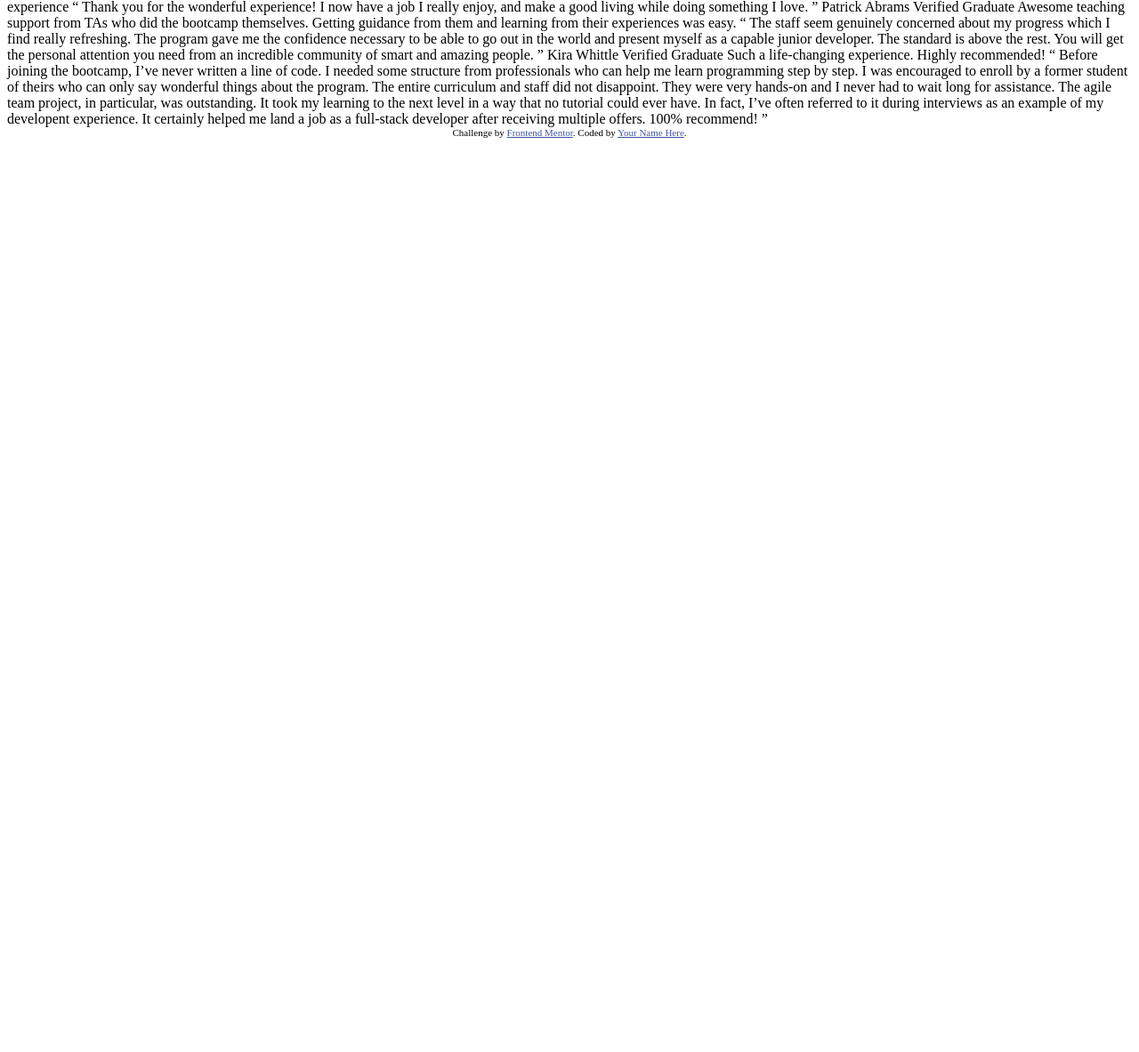
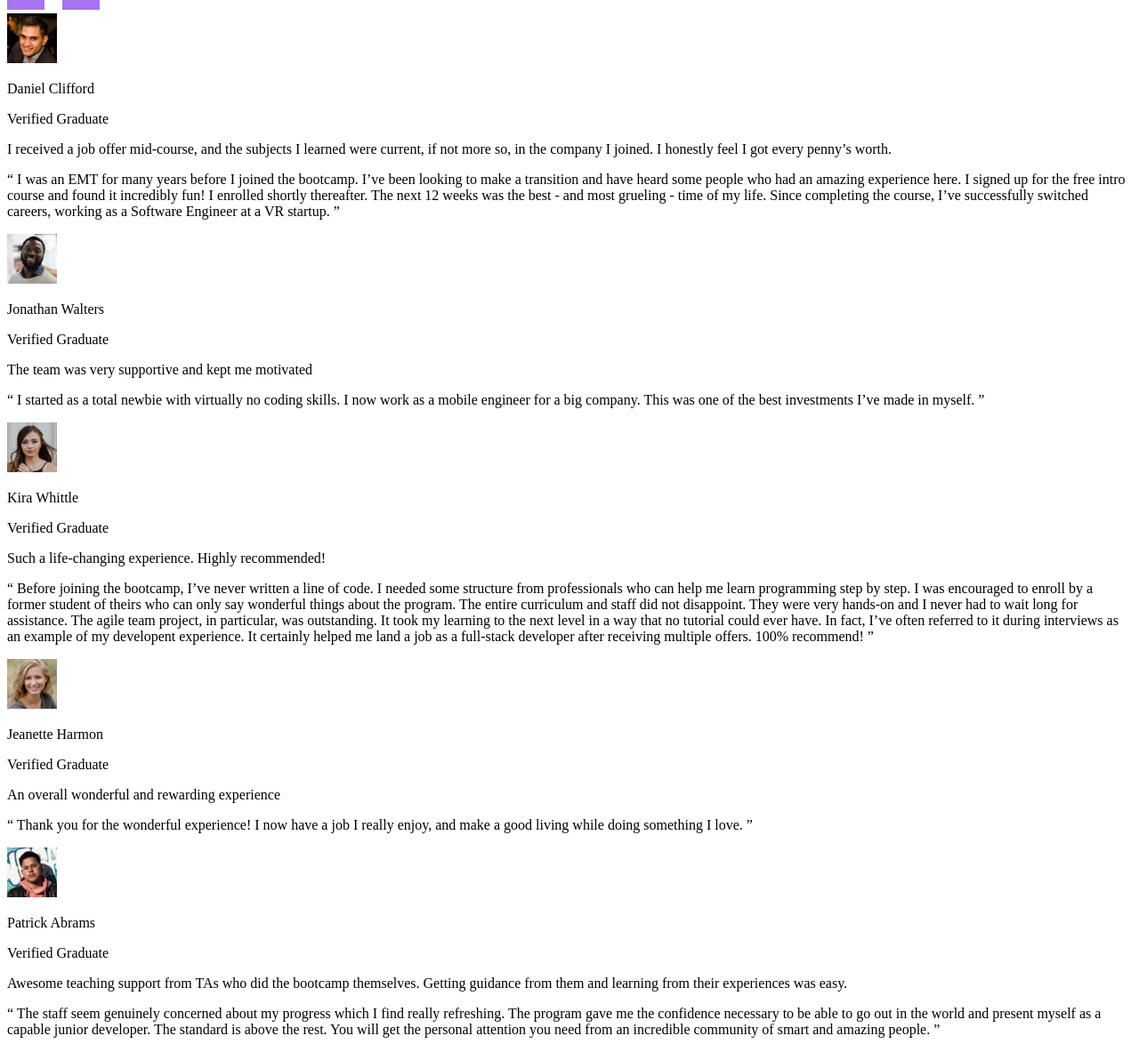
Before and after one commit to EdgeJournals/testimonials-grid-section, a plain HTML site: page index.html in a window 1280 px wide. Shown: the part 99-1282 px from the top of the page at 89% size. Before the commit the page ends 800 px from the top, so only its background shows below. Drawn offline with Linux system fonts and the light colour scheme.

Commit message:
updated htlm file

```diff
--- a/index.html
+++ b/index.html
@@ -2,63 +2,82 @@
 <html lang="en">
 <head>
   <meta charset="UTF-8">
-  <meta name="viewport" content="width=device-width, initial-scale=1.0"> <!-- displays site properly based on user's device -->
-
+  <meta name="viewport" content="width=device-width, initial-scale=1.0">
+  <link rel="preconnect" href="https://fonts.googleapis.com">
+<link rel="preconnect" href="https://fonts.gstatic.com" crossorigin>
+<link href="https://fonts.googleapis.com/css2?family=Barlow+Semi+Condensed:ital,wght@0,100;0,200;0,300;0,400;0,500;0,600;0,700;0,800;0,900;1,100;1,200;1,300;1,400;1,500;1,600;1,700;1,800;1,900&display=swap" rel="stylesheet">
   <link rel="icon" type="image/png" sizes="32x32" href="./images/favicon-32x32.png">
-
-  <title>Frontend Mentor | [Challenge Name Here]</title>
-
-  <!-- Feel free to remove these styles or customise in your own stylesheet 👍 -->
-  <style>
-    .attribution { font-size: 11px; text-align: center; }
-    .attribution a { color: hsl(228, 45%, 44%); }
-  </style>
+  <title>Frontend Mentor | [Testimonial Grid Section]</title>
 </head>
 <body>
+  <main>
+    <section class="container">
+      <div>
+        <img src="images/bg-pattern-quotation.svg" alt="">
+        <div class="author-text">
+          <img src="images/image-daniel.jpg" alt="author's photo" class="author-photo">
+          <article>
+            <p class="author-name">
               Daniel Clifford
-  Verified Graduate
-
+            </p>
+            <p>Verified Graduate</p>
+          </article>
+        </div>
+        <div class="testimonial">
+          <p>
             I received a job offer mid-course, and the subjects I learned were current, if not more so,
             in the company I joined. I honestly feel I got every penny’s worth.
-
+          </p>
+        </div>
+        <div class="background">
+          <p>
             “ I was an EMT for many years before I joined the bootcamp. I’ve been looking to make a
             transition and have heard some people who had an amazing experience here. I signed up
            for the free intro course and found it incredibly fun! I enrolled shortly thereafter.
             The next 12 weeks was the best - and most grueling - time of my life. Since completing
             the course, I’ve successfully switched careers, working as a Software Engineer at a VR startup. ”
-
+          </p>
+        </div>
+      </div>
+      <div>
+        <div class="author-text">
+          <img src="images/image-jonathan.jpg" alt="author's photo" class="author-photo">
+          <article>
+            <p class="author-name">
               Jonathan Walters
-  Verified Graduate
-
+            </p>
+            <p>Verified Graduate</p>
+          </article>
+        </div>
+        <div class="testimonial">
+          <p>
             The team was very supportive and kept me motivated
-
+          </p>
+        </div>
+        <div class="background">
+          <p>
             “ I started as a total newbie with virtually no coding skills. I now work as a mobile engineer
             for a big company. This was one of the best investments I’ve made in myself. ”
-
-  Jeanette Harmon
-  Verified Graduate
-
-  An overall wonderful and rewarding experience
-
-  “ Thank you for the wonderful experience! I now have a job I really enjoy, and make a good living
-  while doing something I love. ”
-
-  Patrick Abrams
-  Verified Graduate
-
-  Awesome teaching support from TAs who did the bootcamp themselves. Getting guidance from them and
-  learning from their experiences was easy.
-
-  “ The staff seem genuinely concerned about my progress which I find really refreshing. The program
-  gave me the confidence necessary to be able to go out in the world and present myself as a capable
-  junior developer. The standard is above the rest. You will get the personal attention you need from
-  an incredible community of smart and amazing people. ”
-
+          </p>
+        </div>
+      </div>
+      <div>
+        <div class="author-text">
+          <img src="images/image-kira.jpg" alt="author's photo" class="author-photo">
+          <article>
+            <p class="author-name">
               Kira Whittle
-  Verified Graduate
-
+            </p>
+            <p>Verified Graduate</p>
+          </article>
+        </div>
+        <div class="testimonial">
+          <p>
             Such a life-changing experience. Highly recommended!
-
+          </p>
+        </div>
+        <div class="background">
+          <p>
             “ Before joining the bootcamp, I’ve never written a line of code. I needed some structure from
             professionals who can help me learn programming step by step. I was encouraged to enroll by a former
             student of theirs who can only say wonderful things about the program. The entire curriculum and staff
@@ -67,10 +86,57 @@
             could ever have. In fact, I’ve often referred to it during interviews as an example of my developent
             experience. It certainly helped me land a job as a full-stack developer after receiving multiple offers.
             100% recommend! ”
-
-  <div class="attribution">
-    Challenge by <a href="https://www.frontendmentor.io?ref=challenge" target="_blank">Frontend Mentor</a>.
-    Coded by <a href="#">Your Name Here</a>.
+          </p>
         </div>
+      </div>
+      <div>
+        <div class="author-text">
+          <img src="images/image-jeanette.jpg" alt="author's photo" class="author-photo">
+          <article>
+            <p class="author-name">
+              Jeanette Harmon
+            </p>
+            <p>Verified Graduate</p>
+          </article>
+        </div>
+        <div class="testimonial">
+          <p>
+            An overall wonderful and rewarding experience
+          </p>
+        </div>
+        <div class="background">
+          <p>
+            “ Thank you for the wonderful experience! I now have a job I really enjoy, and make a good living
+            while doing something I love. ”
+          </p>
+        </div>
+      </div>
+      <div>
+        <div class="author-text">
+          <img src="images/image-patrick.jpg" alt="author's photo" class="author-photo">
+          <article>
+            <p class="author-name">
+              Patrick Abrams
+            </p>
+            <p>Verified Graduate</p>
+          </article>
+        </div>
+        <div class="testimonial">
+          <p>
+            Awesome teaching support from TAs who did the bootcamp themselves. Getting guidance from them and
+            learning from their experiences was easy.
+          </p>
+        </div>
+        <div class="background">
+          <p>
+            “ The staff seem genuinely concerned about my progress which I find really refreshing. The program
+            gave me the confidence necessary to be able to go out in the world and present myself as a capable
+            junior developer. The standard is above the rest. You will get the personal attention you need from
+           an incredible community of smart and amazing people. ”
+          </p>
+        </div>
+      </div>
+    </section>
+  </main>
 </body>
 </html>
```
Also changed, not shown: 1 other file. Lines whose indentation alone changed are shown as unchanged.
